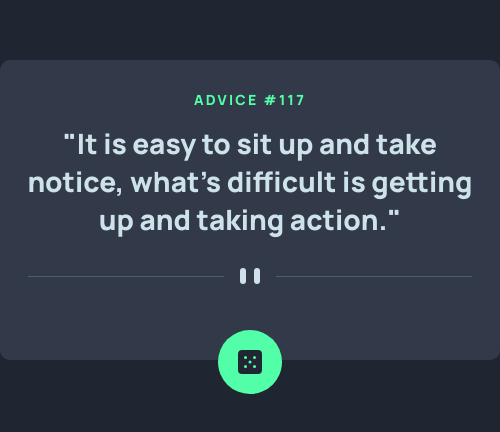
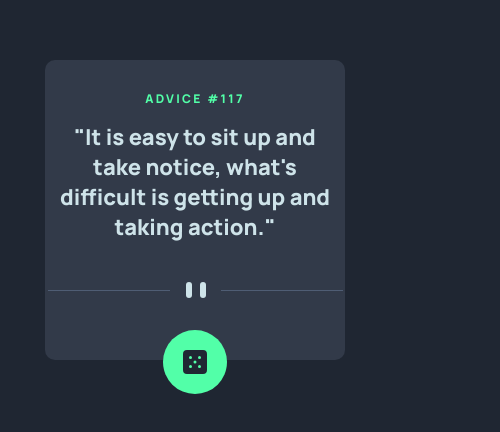
Before and after one commit to FlaceyFurr/advice-app, a plain HTML site: page index.html in a window 390 px wide. Shown: the part 140-572 px from the top of the page, 500 px wide, since content can reach past the window. Drawn offline with Linux system fonts and the light colour scheme.

Commit message:
Added adaptive

```diff
--- a/index.html
+++ b/index.html
@@ -16,6 +16,7 @@
         <h1 class="card__text">"It is easy to sit up and take notice, what's difficult is getting up and taking action."
         </h1>
         <img src="./images/pattern-divider-desktop.svg" alt="pattern divider" class="card__divider">
+        <img src="./images/pattern-divider-mobile.svg" alt="pattern divider" class="card__divider_mobile">
         <button class="card__button"><img src="./images/icon-dice.svg" alt="dice" class="card__button_dice"></button>
     </div>
     <script src="./index.js"></script>
--- a/styles/style.scss
+++ b/styles/style.scss
@@ -56,6 +56,12 @@ body {
     margin: auto {
       top: 30px;
     }
+    &_mobile {
+      display: none;
+      margin: auto {
+        top: 40px;
+      }
+    }
   }
 
   &__button {
@@ -84,3 +90,32 @@ body {
     }
   }
 }
+
+
+@media (max-width: 550px) {
+  .card {
+    width: 300px;
+    height: 300px;
+
+    &__number {
+      font-size: 12px;
+    }
+
+    &__text {
+      width: 280px;
+      font-size: 22px;
+    }
+
+    &__divider {
+      display: none;
+
+      &_mobile {
+        display: block;
+      }
+    }
+
+    &__button {
+      top: 270px;
+    }
+  }
+}
```
Also changed, not shown: styles/style.css, 1 other file.
